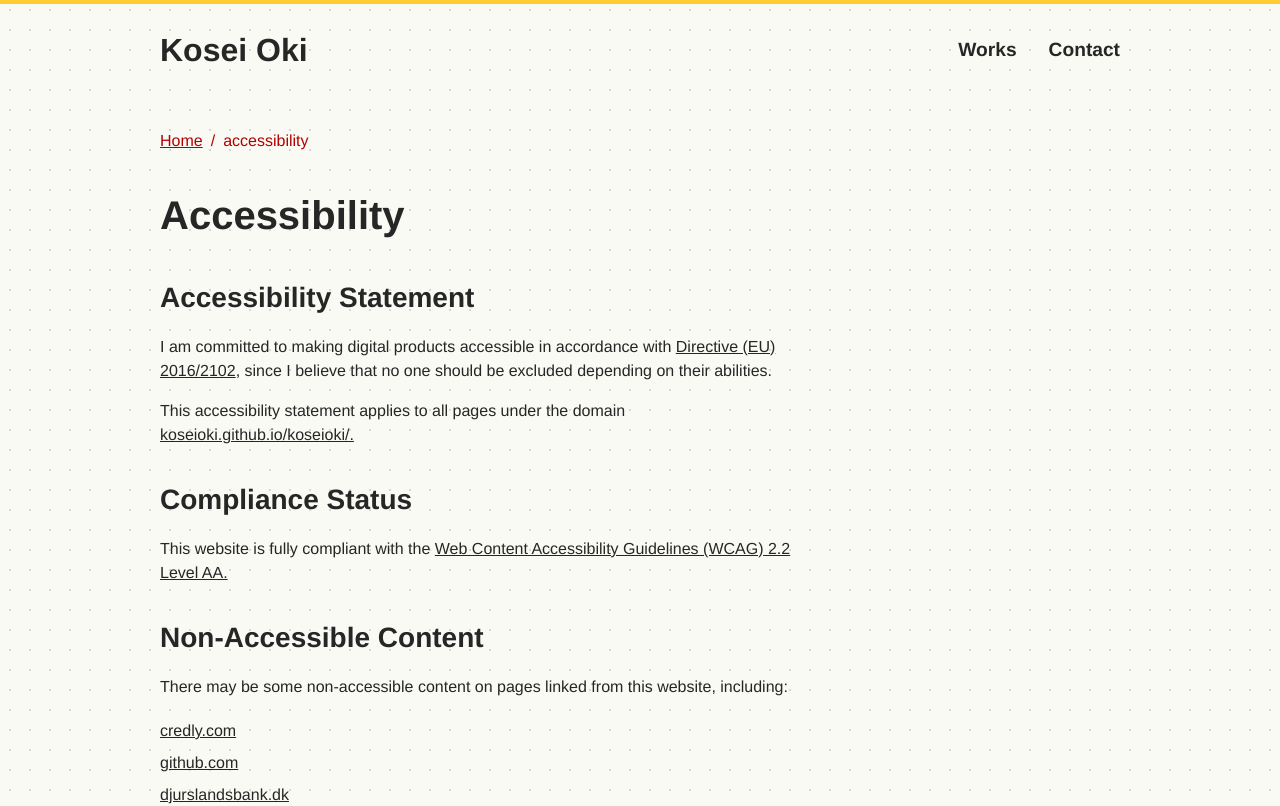
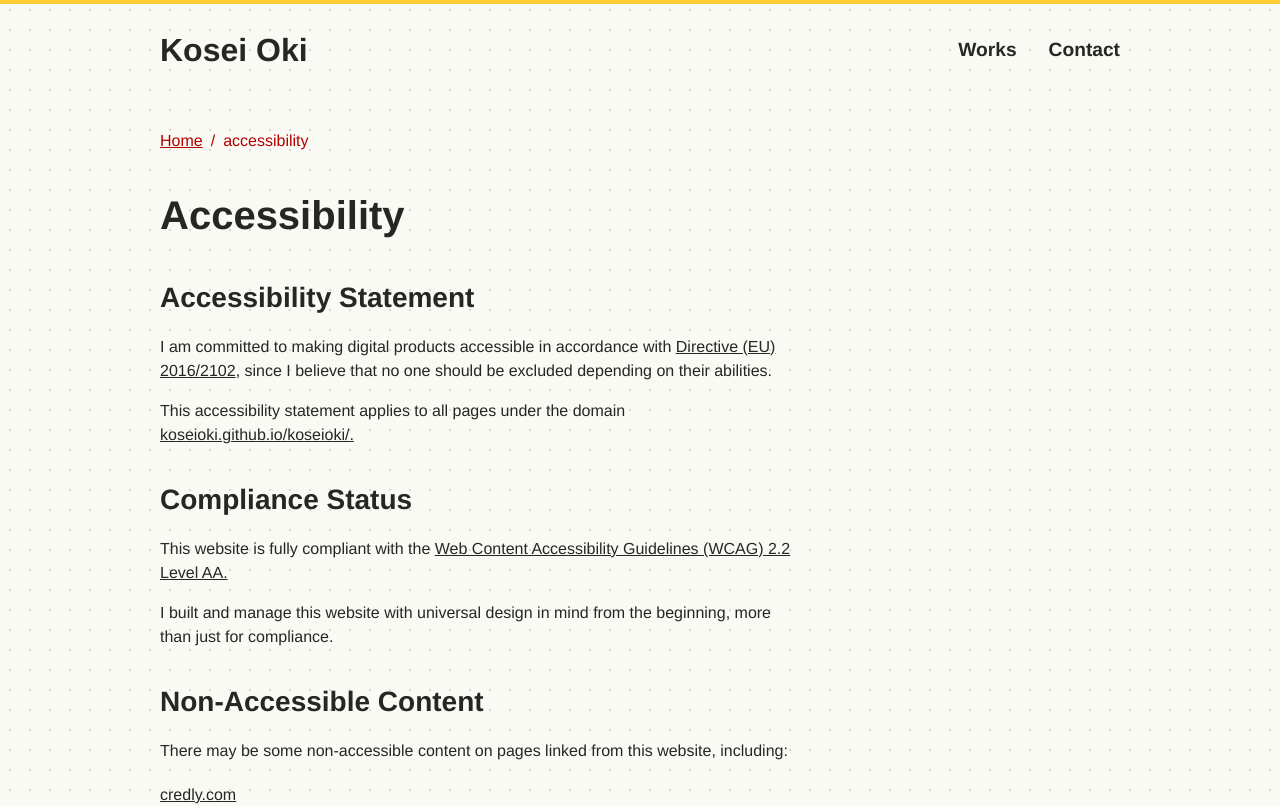
Before and after one commit to Koseioki/koseioki, a React (Vite) app: page /accessibility in a window 1280 px wide. Shown: the top 806 px of the page. Built offline with nearby package versions, Linux system fonts and the light colour scheme.

Commit message:
Update Accessibility.jsx

```diff
--- a/src/Accessibility.jsx
+++ b/src/Accessibility.jsx
@@ -25,6 +25,7 @@ function Accessibility() {
 
         <h2 className="headings">Compliance Status</h2>
         <p className="paragraph">This website is fully compliant with the <a className="plain-link" href="https://www.w3.org/TR/WCAG22/">Web Content Accessibility Guidelines (WCAG) 2.2 Level AA.</a></p>
+        <p className="paragraph">I built and manage this website with universal design in mind from the beginning, more than just for compliance.</p>
 
         <h2 className="headings">Non-Accessible Content</h2>
         <p className="paragraph">There may be some non-accessible content on pages linked from this website, including:</p>
```
